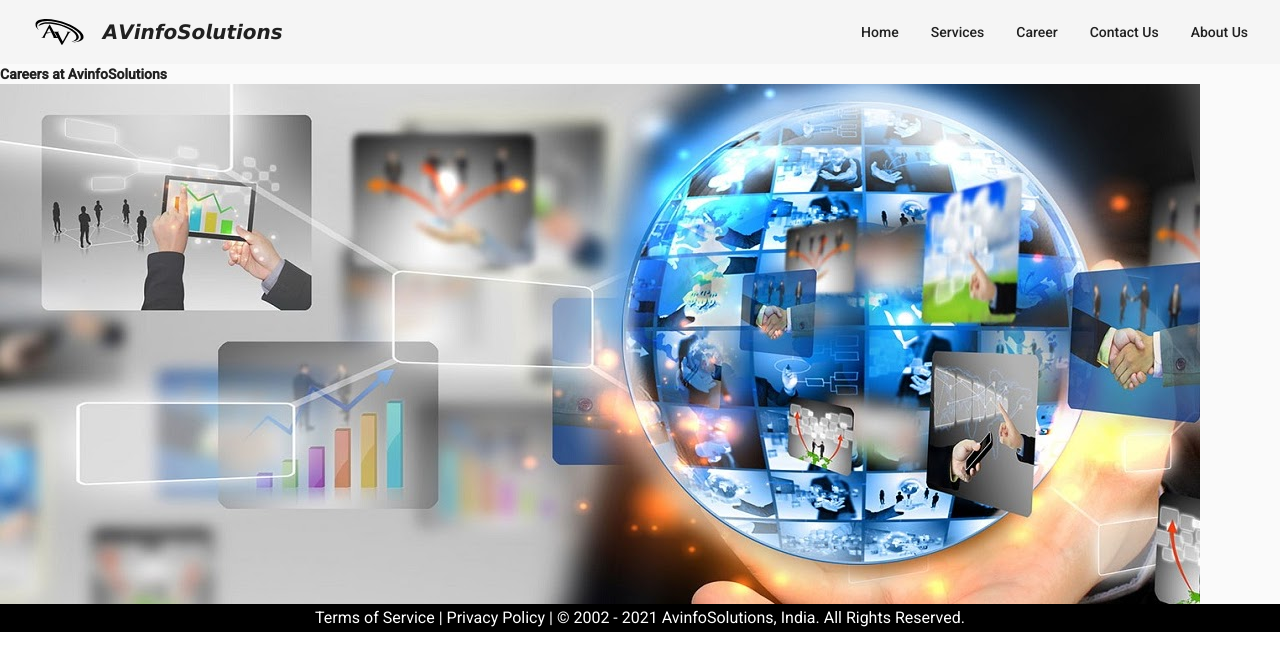
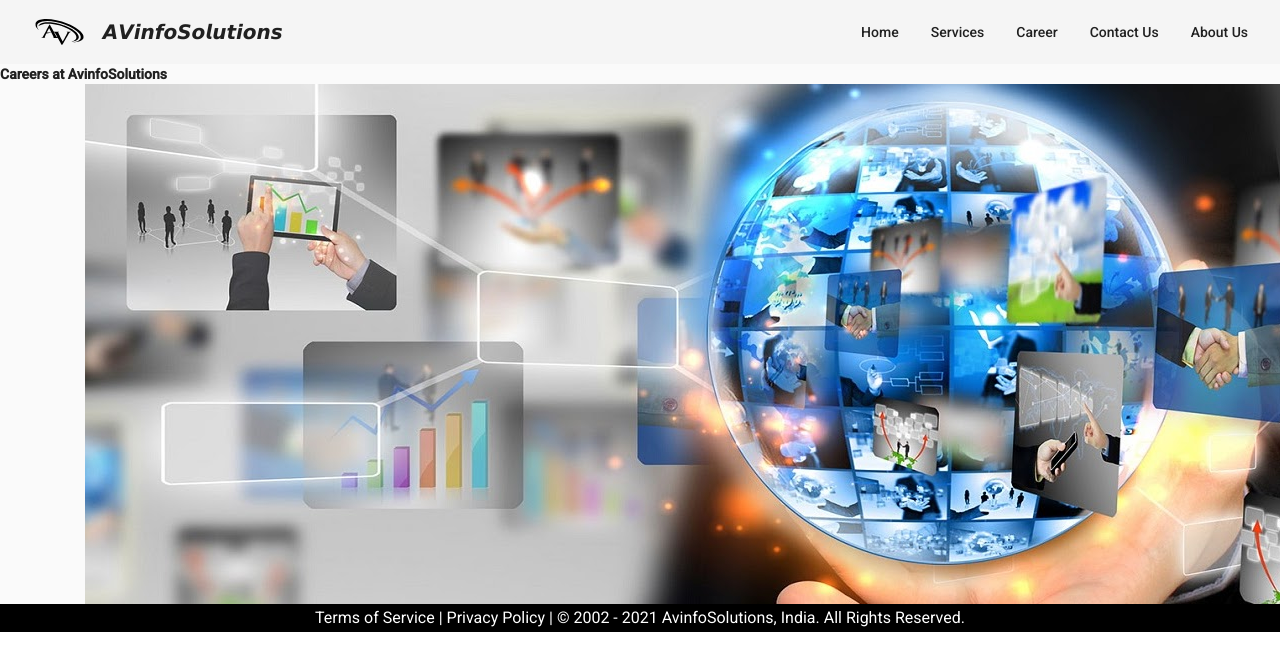
Before and after one commit to vishal121212121212112/AVInfoSolutions, an Angular app: page /career in a window 1280 px wide. Shown: the top 670 px of the page. Built offline with nearby package versions, Linux system fonts and the light colour scheme.

Commit message:
NewImagesAdded

```diff
--- a/src/app/Components/career/career.component.css
+++ b/src/app/Components/career/career.component.css
@@ -0,0 +1,3 @@
+.img-class{
+margin-left: 85px;
+}
```
